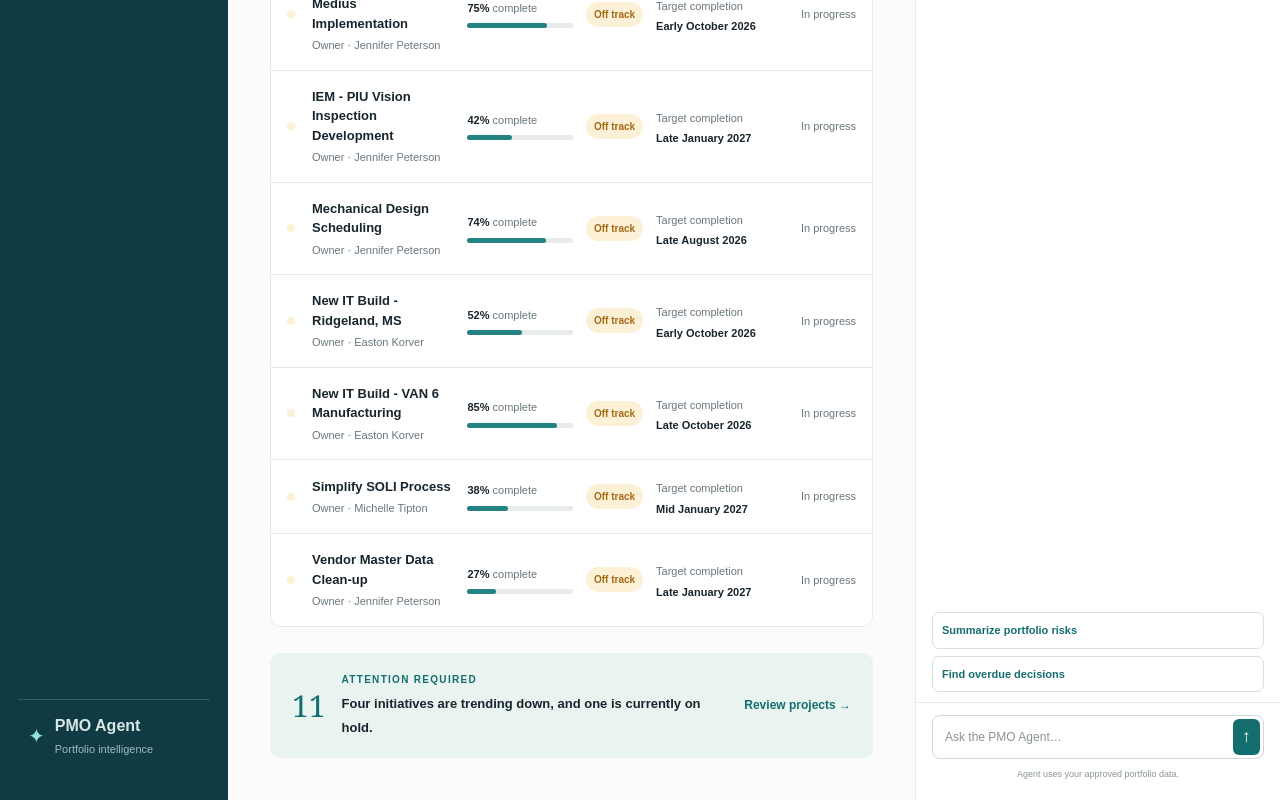
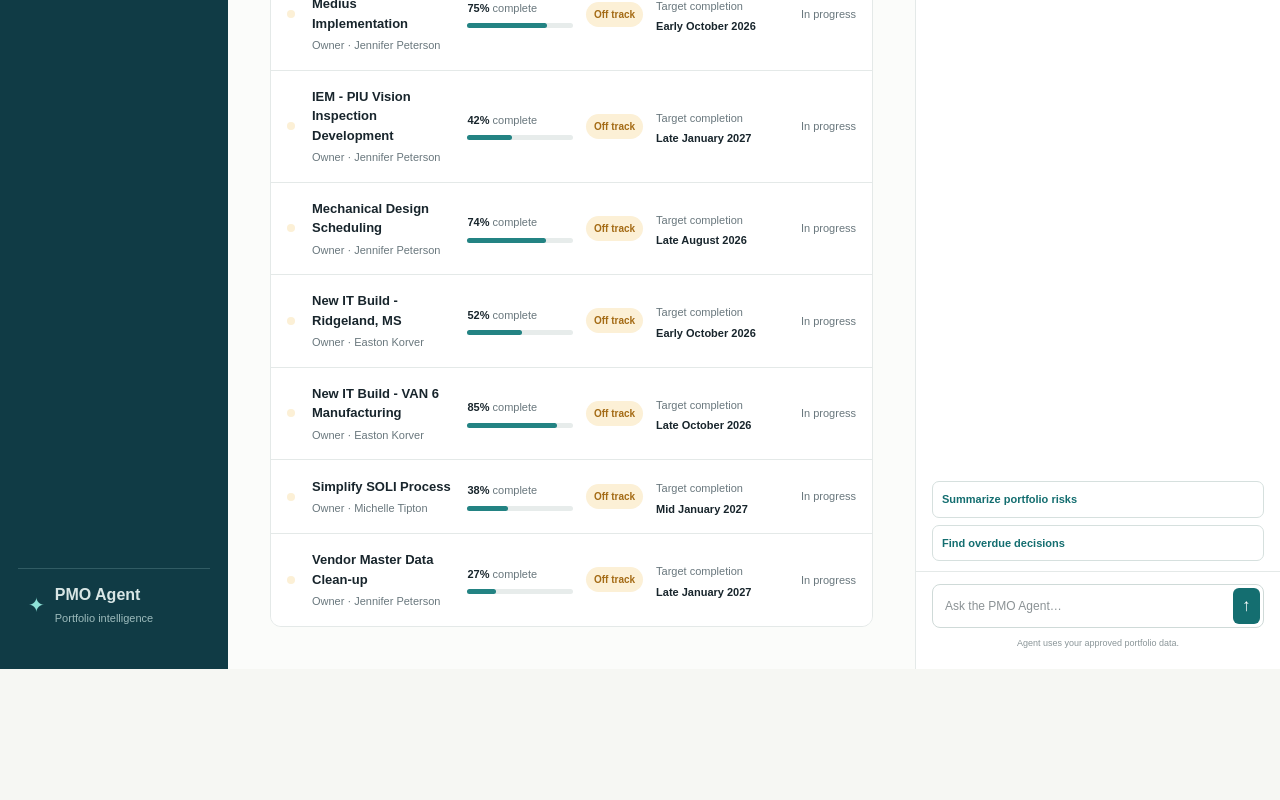
Before and after one commit to kevinhasl/PMO-Agent, a Next.js app: page / in a window 1280 px wide. Shown: the part 938-1738 px from the top of the page. After the commit the page ends 1607 px from the top, so only its background shows below. Built offline with nearby package versions, Linux system fonts and the light colour scheme.

Commit message:
Remove attention callout

```diff
--- a/app/page.tsx
+++ b/app/page.tsx
@@ -39,7 +39,6 @@ export default function Home() {
       <section className="hero"><div><p className="eyebrow">TUESDAY, AUGUST 25, 2026</p><h1>Portfolio health, at a glance.</h1><p className="lede">Updated from the August 25 project portfolio and Flash reporting exports.</p></div></section>
       <section className="metrics" aria-label="Portfolio health summary"><article><span className="metric-label">Active initiatives</span><strong>93</strong><span className="subtle">73 in progress · 16 on hold</span></article><article><span className="metric-label">On track</span><strong className="positive">82</strong><span className="subtle">88% of portfolio</span></article><article><span className="metric-label">Needs attention</span><strong className="warning">11</strong><span className="subtle">4 at risk · 7 off track</span></article><article><span className="metric-label">Latest Flash reports</span><strong>74</strong><span className="subtle">From 188 report snapshots</span></article></section>
       <section className="portfolio-section" id="portfolio"><div className="section-heading"><div><p className="eyebrow">PORTFOLIO PULSE</p><h2>Projects requiring your attention</h2></div><div className="filters">{(['All', 'At risk', 'Off track'] as const).map(item => <button key={item} className={filter === item ? 'selected' : ''} onClick={() => setFilter(item)}>{item}</button>)}</div></div><div className="project-list">{visible.map(project => <button key={project.name} className={`project-row ${selected === project.name ? 'focused' : ''}`} onClick={() => { setSelected(project.name); setDetailOpen(true); }}><span className={`status-dot ${healthClass[project.health]}`} /><span className="project-main"><strong>{project.name}</strong><small>Owner · {project.owner}</small></span><span className="project-progress"><span><b>{project.progress}%</b> complete</span><em><i style={{ width: `${project.progress}%` }} /></em></span><span className={`health-badge ${healthClass[project.health]}`}>{project.health}</span><span className="milestone"><small>Target completion</small><b>{targetWindowByProjectName.get(project.name) ?? '—'}</b></span><span className="variance">{statusByProjectName.get(project.name) ?? '—'}</span></button>)}</div></section>
-      <section className="decision-strip"><div className="decision-number">11</div><div><p className="eyebrow">ATTENTION REQUIRED</p><strong>Four initiatives are trending down, and one is currently on hold.</strong></div><button>Review projects →</button></section>
     </div></section>
     <aside className="copilot" aria-label="PMO AI Agent">{detailOpen ? <ProjectHistory projectName={selected} onClose={() => setDetailOpen(false)} /> : <><header><div><span className="copilot-icon">✦</span><div><strong>PMO Agent</strong><small>AI portfolio partner</small></div></div><button aria-label="Close agent">×</button></header><div className="copilot-context"><span>Context</span><strong>{selected}</strong><small>Portfolio data refreshed today at 8:30 AM</small></div><div className="chat">{messages.map((message, index) => <div key={index} className={`message ${message.role}`}><span>{message.role === 'assistant' ? '✦' : 'KH'}</span><p>{message.text}</p></div>)}</div><div className="suggestions"><button onClick={() => setQuestion('Summarize risks for the executive team')}>Summarize portfolio risks</button><button onClick={() => setQuestion('What decisions are overdue?')}>Find overdue decisions</button></div><form onSubmit={askAgent}><label className="chat-input"><input value={question} onChange={event => setQuestion(event.target.value)} placeholder="Ask the PMO Agent…" aria-label="Ask PMO Agent" /><button type="submit" aria-label="Send message">↑</button></label><small className="disclaimer">Agent uses your approved portfolio data.</small></form></>}</aside>
   </main>;
```
